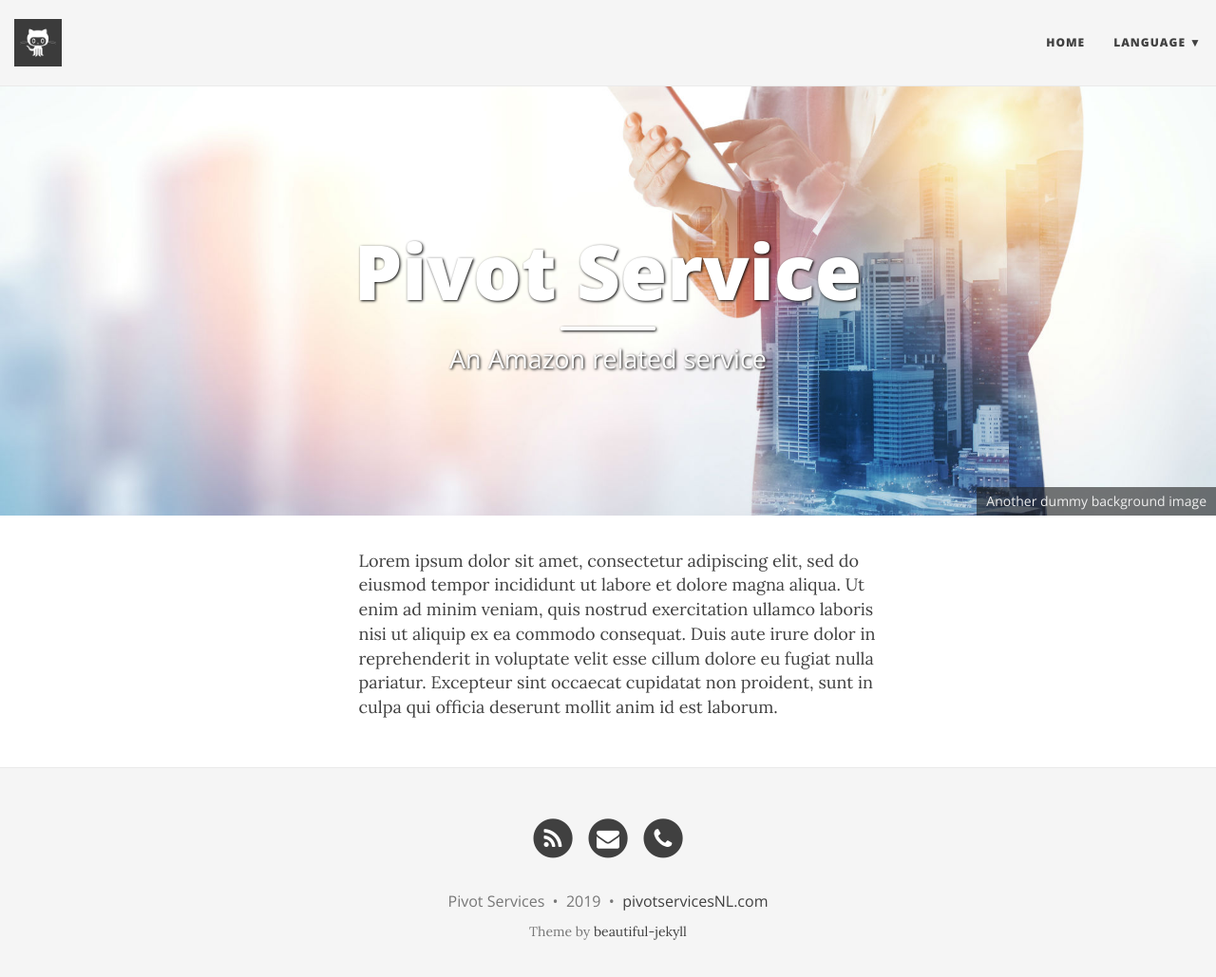
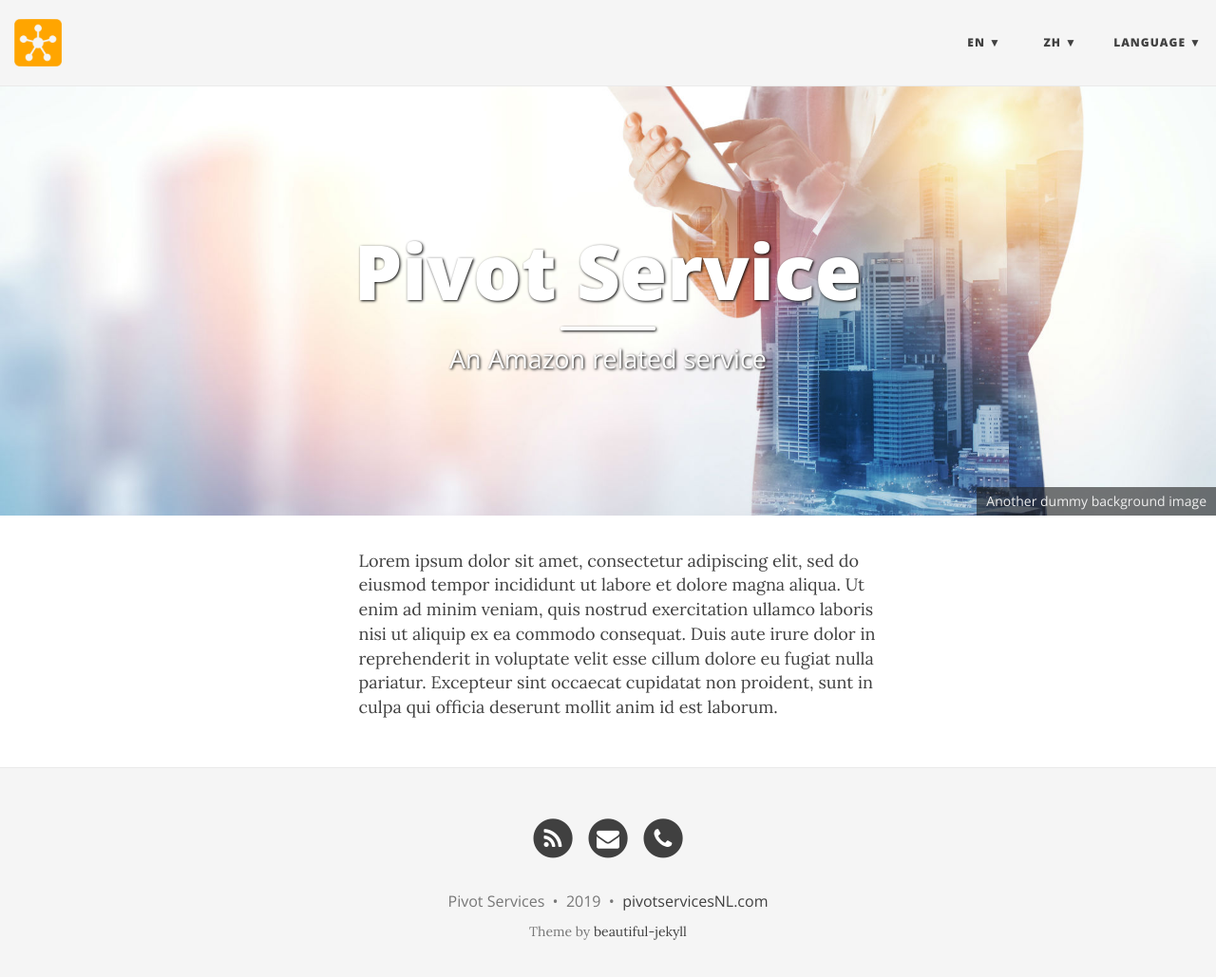
Before and after one commit to PivotServicesNL/PivotServicesNL.github.io, a Jekyll site: the page built from index.html, in a window 1280 px wide and 1042 px high. Shown: the top 1029 px of the window at 95% size. Built offline with Jekyll 4.4.1, drawn with Linux system fonts in a browser that asks for light colours; nearby versions of some CDN libraries; the list of posts is cut into pages by our own code.

Commit message:
Fix navbar-links config

```diff
--- a/_config.yml
+++ b/_config.yml
@@ -20,19 +20,24 @@
 
 # List of links in the navigation bar
 navbar-links:
-  Home: "https://pivotserviceNL.github.io/"
+  en:
+    - Home: "https://pivotserviceNL.github.io/"
+    - About Us: "/about-us/en"
+  zh:
+    - 首頁: "/zh/"
+    - 關於我們: "/about-us/zh"
   Language:
     - English: "https://pivotserviceNL.github.io/"
-    - 中文: "/page2"
+    - 中文: "/zh/"
 
 
 # Image to show in the navigation bar - image must be a square (width = height)
 # Remove this parameter if you don't want an image in the navbar
-avatar: "/img/avatar-icon.png"
+avatar: "/img/favicon.png"
 
 # If you want to have an image logo in the top-left corner instead of the title text,
 # then specify the following parameter
-title-img: /img/avatar-icon.png
+title-img: /img/favicon.png
 
 # --- Background colour/image options --- #
 
```
